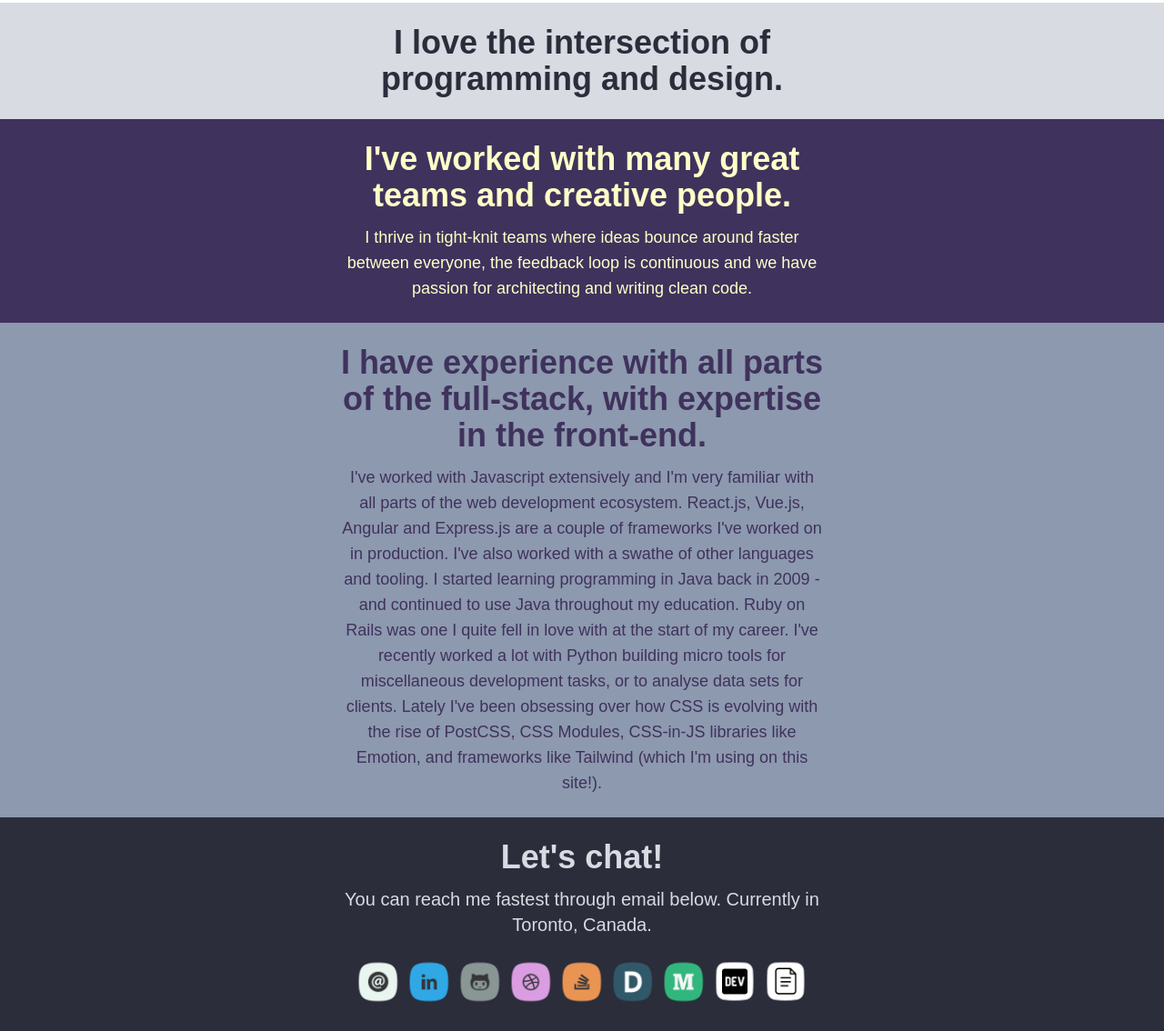
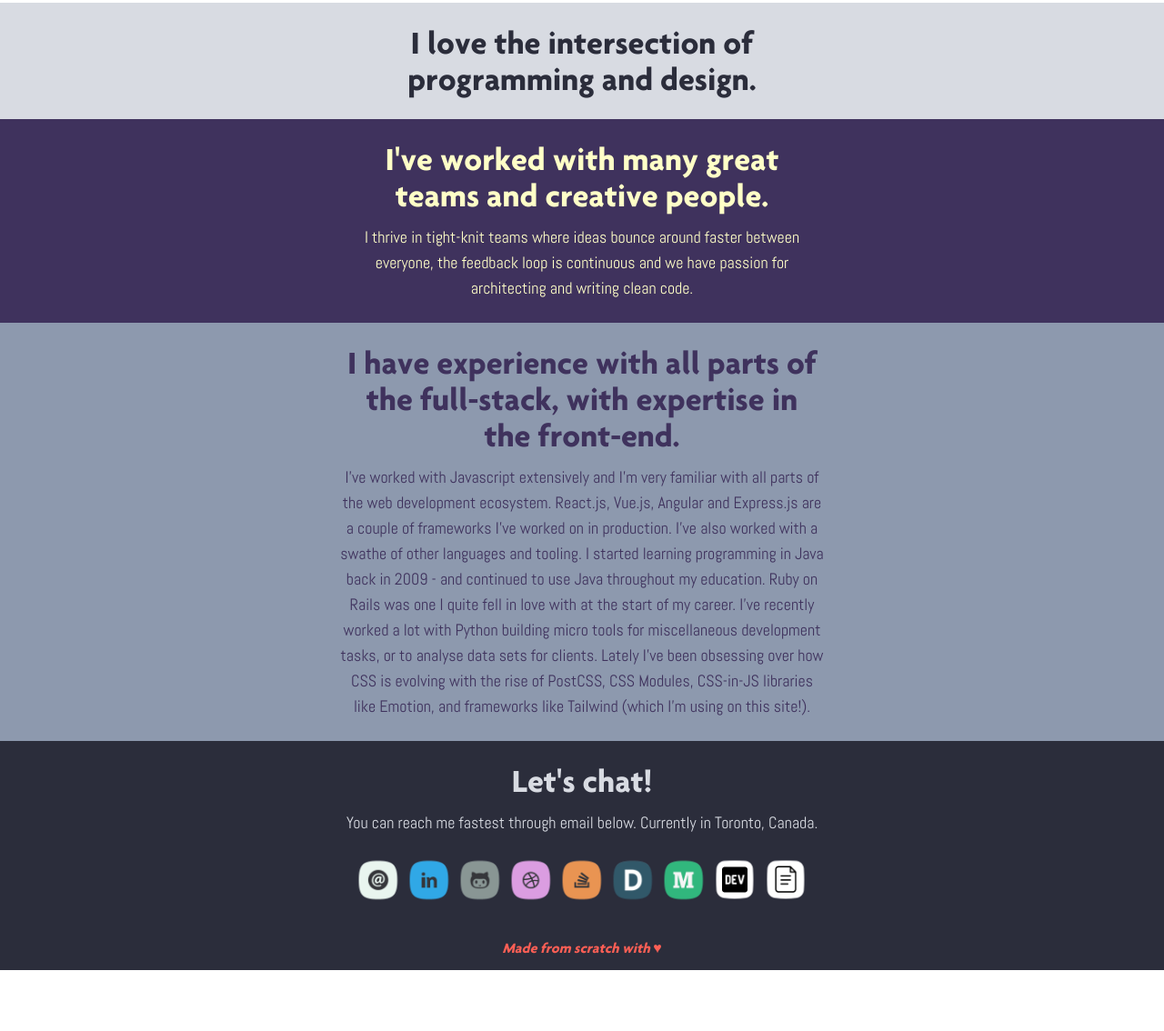
Before and after one commit to yashsway/yashsway.github.io, a website built with Parcel: page index.html in a window 1280 px wide. Shown: the part 797-1931 px from the top of the page at 91% size. After the commit the page ends 1864 px from the top, so only its background shows below. Built offline with nearby package versions, Linux system fonts and the light colour scheme; a script that the page names is missing; a web font is replaced by a local one.

Commit message:
fonts cleaned up and included in build

```diff
--- a/assets/css/tailwind.css
+++ b/assets/css/tailwind.css
@@ -1,3 +1,13 @@
 @tailwind base;
 @tailwind components;
 @tailwind utilities;
+
+@font-face {
+  font-family: 'Agenda';
+  src: url(../../fonts/agendabold-webfont.woff) format('woff'), url(../../fonts/agendabold-webfont.woff2) format('woff2');
+}
+
+@font-face {
+  font-family: 'Abel';
+  src: url(../../fonts/Abel-Regular.ttf) format('truetype');
+}
--- a/index.html
+++ b/index.html
@@ -48,19 +48,19 @@
         <section class="bg-indigo-base text-yellow-light">
           <div class="container p-6 w-full h-full text-center my-0 mx-auto max-w-prose">
             <p class="text-2xl md:text-4xl font-semibold mb-3">I've worked with many great teams and creative people.</p>
-            <p class="text-md md:text-lg font-medium">I thrive in tight-knit teams where ideas bounce around faster between everyone, the feedback loop is continuous and we have passion for architecting and writing clean code.</p>
+            <p class="text-md md:text-lg leading-relaxed font-medium font-body">I thrive in tight-knit teams where ideas bounce around faster between everyone, the feedback loop is continuous and we have passion for architecting and writing clean code.</p>
           </div>
         </section>
         <section class="bg-gray-base text-indigo-base">
           <div class="container p-6 w-full h-full text-center my-0 mx-auto max-w-prose">
             <p class="text-2xl md:text-4xl font-semibold mb-3">I have experience with all parts of the full-stack, with expertise in the front-end.</p>
-            <p class="text-md md:text-lg font-medium">I've worked with Javascript extensively and I'm very familiar with all parts of the web development ecosystem. React.js, Vue.js, Angular and Express.js are a couple of frameworks I've worked on in production. I've also worked with a swathe of other languages and tooling. I started learning programming in Java back in 2009 - and continued to use Java throughout my education. Ruby on Rails was one I quite fell in love with at the start of my career. I've recently worked a lot with Python building micro tools for miscellaneous development tasks, or to analyse data sets for clients.  Lately I've been obsessing over how CSS is evolving with the rise of PostCSS, CSS Modules, CSS-in-JS libraries like Emotion, and frameworks like Tailwind (which I'm using on this site!).</p>
+            <p class="text-md md:text-lg leading-relaxed font-medium font-body">I've worked with Javascript extensively and I'm very familiar with all parts of the web development ecosystem. React.js, Vue.js, Angular and Express.js are a couple of frameworks I've worked on in production. I've also worked with a swathe of other languages and tooling. I started learning programming in Java back in 2009 - and continued to use Java throughout my education. Ruby on Rails was one I quite fell in love with at the start of my career. I've recently worked a lot with Python building micro tools for miscellaneous development tasks, or to analyse data sets for clients.  Lately I've been obsessing over how CSS is evolving with the rise of PostCSS, CSS Modules, CSS-in-JS libraries like Emotion, and frameworks like Tailwind (which I'm using on this site!).</p>
           </div>
         </section>
         <section class="bg-bluegray-dark text-gray-light">
           <div class="container p-6 w-full h-full text-center my-0 mx-auto max-w-prose">
             <h2 class="text-2xl md:text-4xl font-semibold mb-3">Let's chat!</h2>
-            <p class="text-md md:text-xl">You can reach me fastest through email below. Currently in Toronto, Canada.</p>
+            <p class="text-md md:text-lg font-body">You can reach me fastest through email below. Currently in Toronto, Canada.</p>
             <ul class="flex flex-row md:flex-nowrap flex-wrap justify-center items-center mt-5">
               <li class="social-link"><a href="mailto:hello@yashkadaru.com?subject=Hi%20Yash!"><img src="media/icons/email.png" alt="email" title="Email"></a></li>
               <li class="social-link"><a href="https://ca.linkedin.com/in/yashgopal" target="_blank"><img src="media/icons/linkedIn.png" alt="linkedIn" title="LinkedIn Profile">
--- a/tailwind.config.js
+++ b/tailwind.config.js
@@ -24,8 +24,9 @@ module.exports = {
       }
     },
     fontFamily: {
-      sans: ['Agenda', 'Abel', 'sans-serif'],
-      serif: ['serif'],
+      sans: ['Agenda', 'sans-serif'],
+      serif: ['Georgia', 'Cambria', 'serif'],
+      body: ['Abel']
     },
     extend: {},
   },
```
Also changed, not shown: fonts/Montserrat-Bold.ttf (deleted), fonts/Montserrat-Regular.ttf (deleted).
